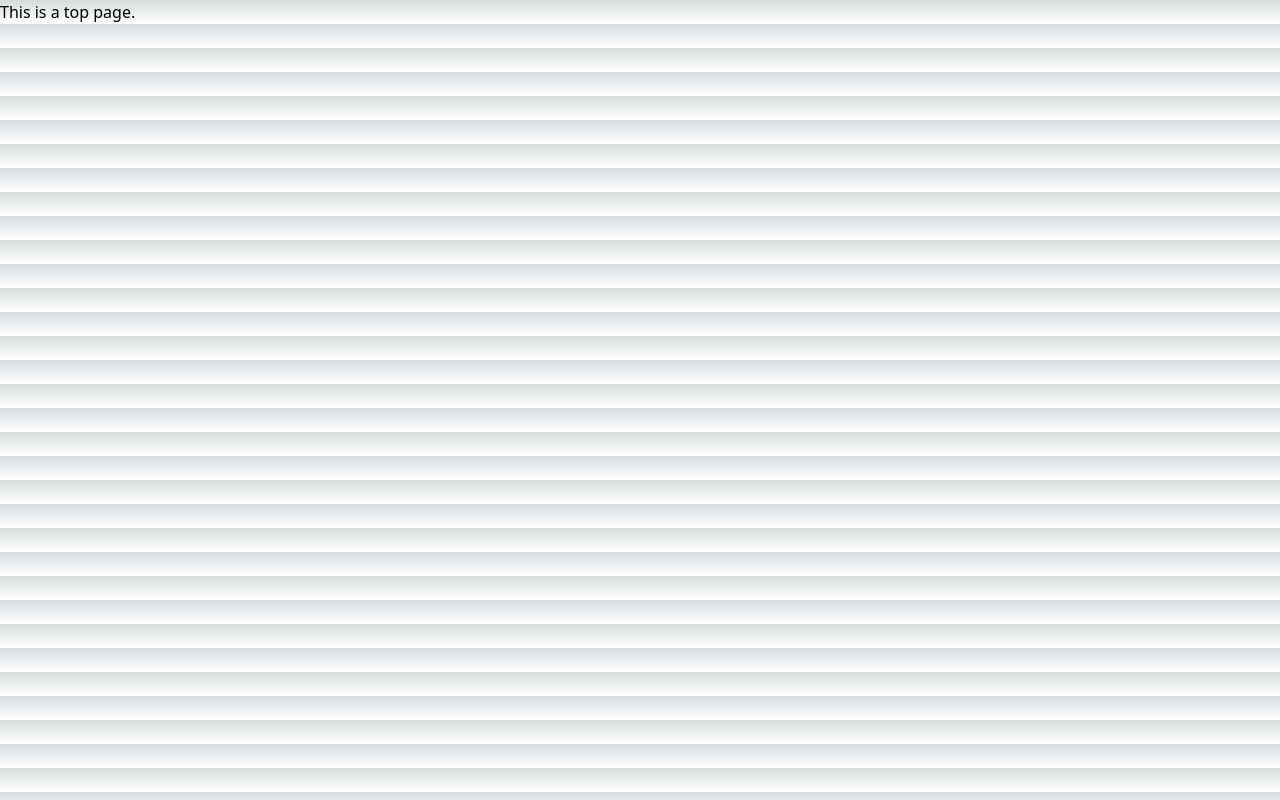
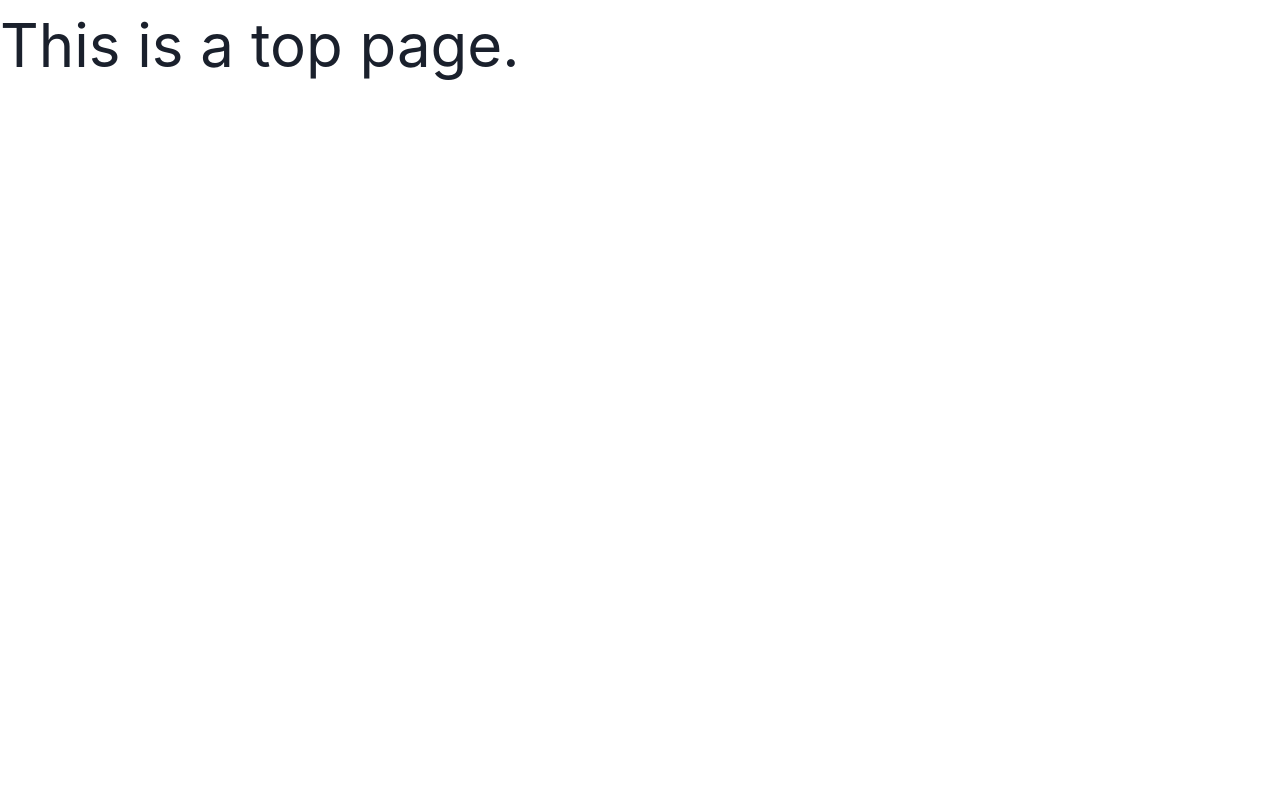
Before and after one commit to s1f102202730/region-team-project, a Next.js app: page / in a window 1280 px wide. Built offline with nearby package versions, Linux system fonts and the light colour scheme.

Commit message:
add chakra

```diff
--- a/app/components/top.tsx
+++ b/app/components/top.tsx
@@ -1,7 +1,7 @@
-import Link from 'next/link'
+import { Text } from '@chakra-ui/react'
 
 export default function Top(){
     return(
-        <div>This is a top page.</div>
+        <Text fontSize='6xl'>This is a top page.</Text>
     )
 }
--- a/app/globals.css
+++ /dev/null
@@ -1,33 +0,0 @@
-@tailwind base;
-@tailwind components;
-@tailwind utilities;
-
-:root {
-  --foreground-rgb: 0, 0, 0;
-  --background-start-rgb: 214, 219, 220;
-  --background-end-rgb: 255, 255, 255;
-}
-
-@media (prefers-color-scheme: dark) {
-  :root {
-    --foreground-rgb: 255, 255, 255;
-    --background-start-rgb: 0, 0, 0;
-    --background-end-rgb: 0, 0, 0;
-  }
-}
-
-body {
-  color: rgb(var(--foreground-rgb));
-  background: linear-gradient(
-      to bottom,
-      transparent,
-      rgb(var(--background-end-rgb))
-    )
-    rgb(var(--background-start-rgb));
-}
-
-@layer utilities {
-  .text-balance {
-    text-wrap: balance;
-  }
-}
--- a/app/layout.tsx
+++ b/app/layout.tsx
@@ -1,4 +1,5 @@
-import "./globals.css";
+import { ChakraProvider } from '@chakra-ui/react'
+
 export const metadata = {
   title: "app-routerテストページ",
   description: "Next.jsのApp Routerでコンポーネント管理する",
@@ -11,7 +12,11 @@ export default function RootLayout({
 }) {
   return (
     <html lang="ja">
-      <body className="">{children}</body>
+      <body>
+        <ChakraProvider>
+        {children}
+        </ChakraProvider>
+        </body>
     </html>
   );
 }
--- a/app/page.tsx
+++ b/app/page.tsx
@@ -1,5 +1,6 @@
 "use client"
 import { useRouter } from 'next/navigation'
+import { ChakraProvider } from '@chakra-ui/react'
 import Link from 'next/link'
 import Top from './components/top'
 
--- a/package.json
+++ b/package.json
@@ -9,6 +9,11 @@
     "lint": "next lint"
   },
   "dependencies": {
+    "@chakra-ui/next-js": "^2.2.0",
+    "@chakra-ui/react": "^2.8.2",
+    "@emotion/react": "^11.13.0",
+    "@emotion/styled": "^11.13.0",
+    "framer-motion": "^11.3.27",
     "next": "14.2.5",
     "react": "^18",
     "react-dom": "^18"
```
Also changed, not shown: 1 other file (tests, documents, lock files or other folders).
